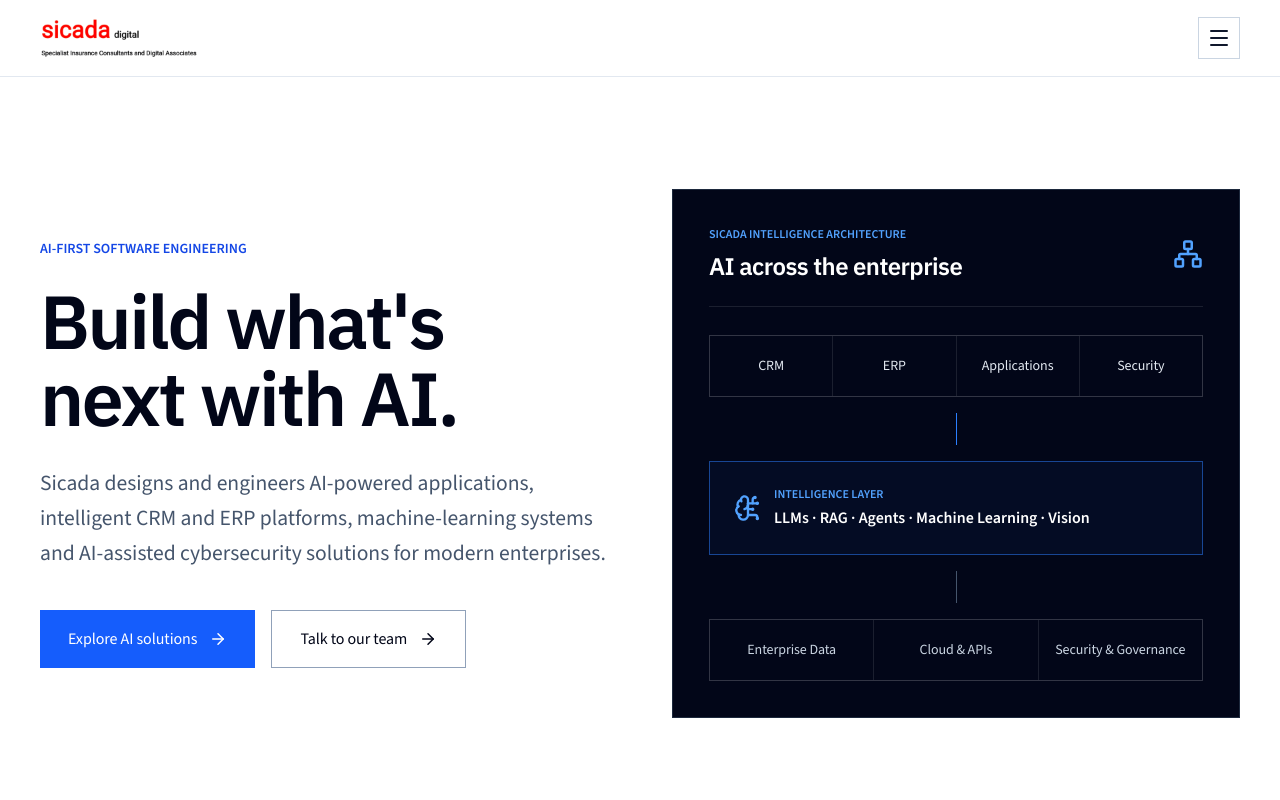
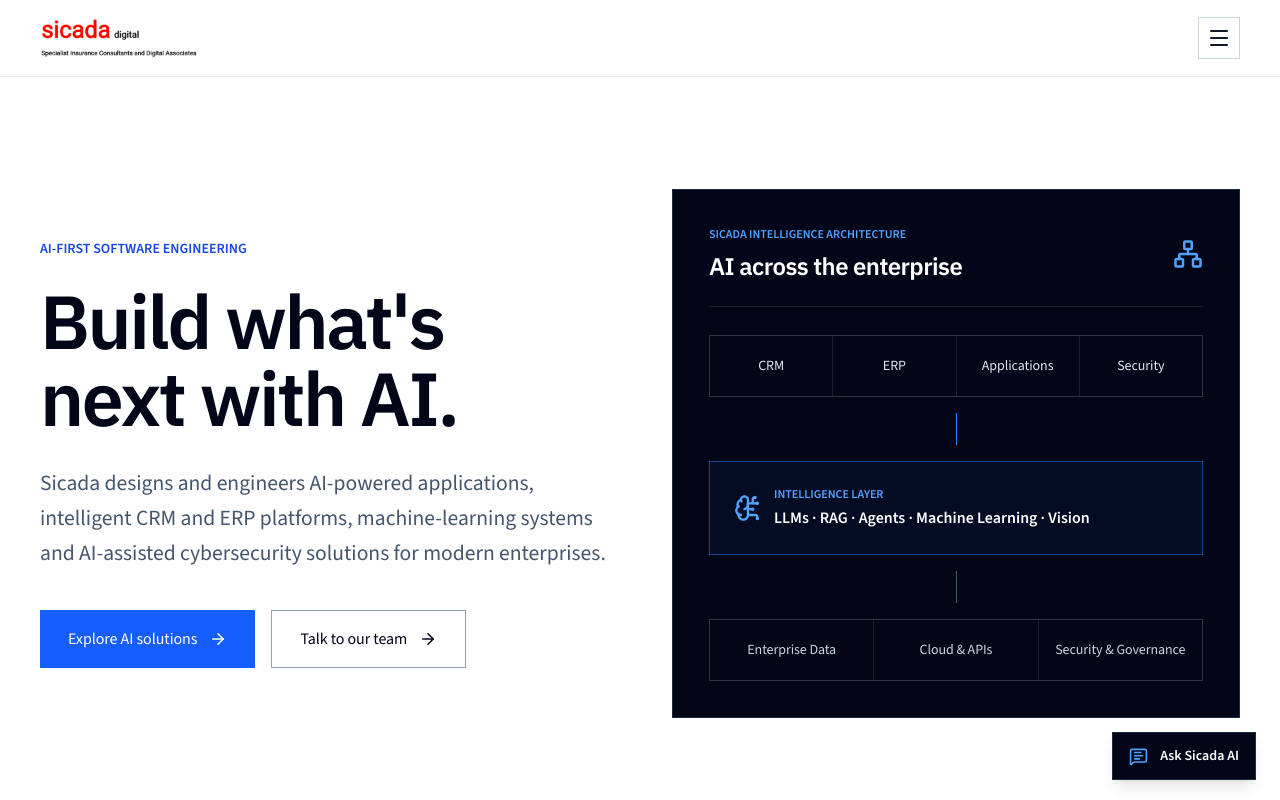
Before and after one commit to mkraja826/Sicada, a React (Vite) app: page / in a window 1280 px wide. Shown: the top 800 px of the page. Built offline with nearby package versions, Linux system fonts and the light colour scheme.

Commit message:
Mount Sicada AI assistant globally

```diff
--- a/src/App.jsx
+++ b/src/App.jsx
@@ -9,6 +9,7 @@
 import AdminLogin from "./pages/AdminLogin";
 import Foot from "./components/Foot";
 import Navbar from "./components/Navbar";
+import SicadaChat from "./components/SicadaChat";
 import Industries from "./pages/Industries";
 import CaseStudies from "./pages/CaseStudies";
 import Insights from "./pages/Insights";
@@ -30,6 +31,7 @@
         <Route path="/adminlogin" element={<AdminLogin />} />
       </Routes>
       <Foot />
+      <SicadaChat />
     </BrowserRouter>
   );
 }
```
